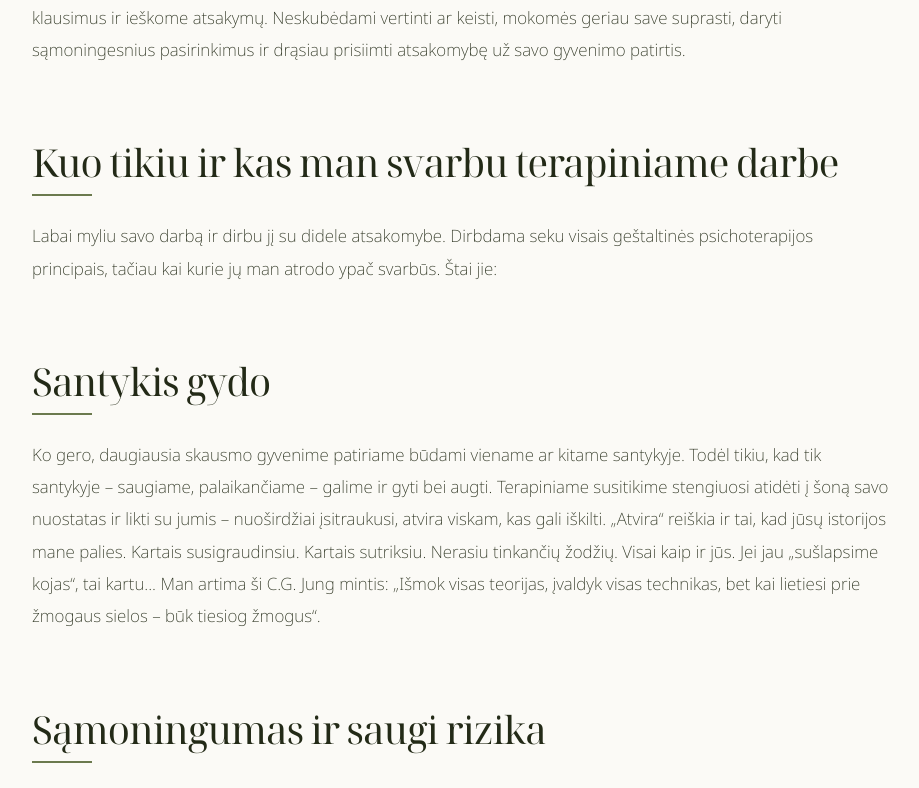
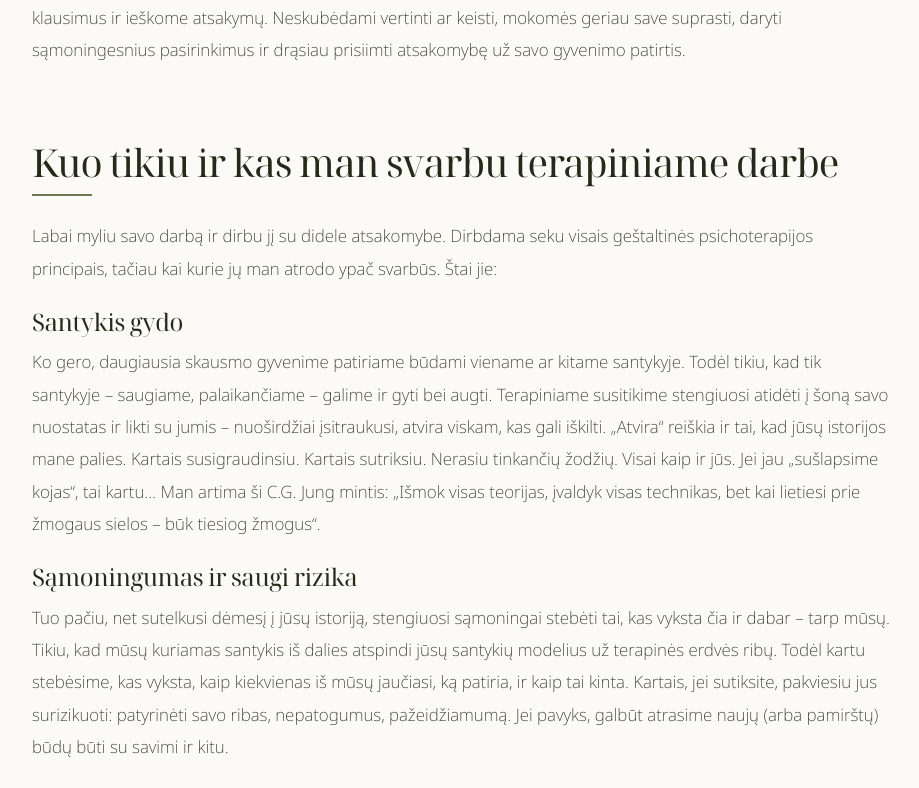
Before and after one commit to Remigijus66/savin, a React (Vite) app: page /kur-kvieciu in a window 1280 px wide. Shown: the part 480-1268 px from the top of the page, without its empty margins (178-1097 px from the left). Built offline with nearby package versions, Linux system fonts and the light colour scheme.

Commit message:
publikavimui suderintas lietuviskas tekstas

```diff
--- a/src/App.tsx
+++ b/src/App.tsx
@@ -87,12 +87,14 @@ useEffect(() => {
       <Route path="/duk" element={<DukPage />} />
       <Route path="/susisiekime" element={<Susisiekime />} />
 
-      {/* English */}
-      <Route path="/en" element={<HomePage />} />
+      {/* English, temporary disabled */}
+      {/* <Route path="/en" element={<HomePage />} />
       <Route path="/en/about-me" element={<KasEsu />} />
       <Route path="/en/what-i-offer" element={<KurKvieciu />} />
       <Route path="/en/faq" element={<DukPage />} />
-      <Route path="/en/contact" element={<Susisiekime />} />
+      <Route path="/en/contact" element={<Susisiekime />} /> */}
+
+
       <Route path="/booking"    element={
           <ProtectedRoute adminOnly>
             <BookingPage />
--- a/src/components/Navbar.tsx
+++ b/src/components/Navbar.tsx
@@ -77,7 +77,9 @@ async function logout() {
             </NavLink>
           ))}
 
-          <Link
+          {/* temporaty disabled */}
+
+          {/* <Link
             to={otherPath}
             className="lang-switch"
             hrefLang={otherLang}
@@ -85,7 +87,7 @@ async function logout() {
             onClick={handleClick}
           >
             {t.ui.languageLabel}
-          </Link>
+          </Link> */}
             {isAdmin && (
     <>
       <Link to="/clients">
--- a/src/content/en.ts
+++ b/src/content/en.ts
@@ -175,7 +175,7 @@ const kasEsu = {
   gyvenimas: {
     title: "What I do in life besides therapy",
     paragraphs: [
-      "I am a mother of two daughters. I volunteer. I like watching people and birds. I grow flowers, medicinal herbs and weeds. I love dogs, though I have kept more cats. I adore horses (I have owned them and will again). I make soap. I am learning French. In summer I climb mountains. I experiment in the vegetable garden (so far without success). One day I want to learn to knit and to cook.",
+      "I am a mother of two daughters. I volunteer. I like watching people and birds. I grow flowers, medicinal herbs and weeds. I love dogs, though I have kept more cats. I adore horses. I make soap. I am learning French. In summer I climb mountains. I experiment in the vegetable garden (so far without success). One day I want to learn to knit and to cook.",
       "In short – I simply love nature, life and people.",
     ],
   },
@@ -342,7 +342,7 @@ const duk = {
 
 const susisiekime = {
   title: "Get in touch",
-  teaser: "Have a question, or would you like to arrange a first meeting? Write or call.",
+  teaser: "Have a question, or would you like to arrange a first meeting?",
   teaserLink: "Contact",
 };
 
--- a/src/content/lt.ts
+++ b/src/content/lt.ts
@@ -174,7 +174,7 @@ const kasEsu = {
   gyvenimas: {
     title: "Kuo, be terapijos, užsiimu gyvenime",
     paragraphs: [
-      "Esu 2 dukrų mama. Savanoriauju. Mėgstu stebėti žmones ir paukščius. Auginu gėles, vaistažoles ir piktžoles. Myliu šunis, nors kačių esu auginusi daugiau. Dievinu žirgus (esu buvusi ir būsima jų savininkė). Gaminu muilą. Mokausi prancūzų kalbos. Vasarą lipu į kalnus. Eksperimentuoju (kol kas nesėkmingai) darže. Kada nors noriu išmokti megzti ir gaminti maistą.",
+      "Esu 2 dukrų mama. Savanoriauju. Mėgstu stebėti žmones ir paukščius. Auginu gėles, vaistažoles ir piktžoles. Myliu šunis, nors kačių esu auginusi daugiau. Dievinu žirgus. Gaminu muilą. Mokausi prancūzų kalbos. Vasarą lipu į kalnus. Eksperimentuoju (kol kas nesėkmingai) darže. Kada nors noriu išmokti megzti ir gaminti maistą.",
       "Jei trumpiau – tiesiog myliu gamtą, gyvenimą ir žmones.",
     ],
   },
@@ -341,7 +341,7 @@ const duk = {
 
 const susisiekime = {
   title: "Susisiekime",
-  teaser: "Turite klausimų ar norite susitarti dėl pirmojo susitikimo? Parašykite arba paskambinkite.",
+  teaser: "Turite klausimų ar norite susitarti dėl pirmojo susitikimo?",
   teaserLink: "Kontaktai",
 };
 
--- a/src/pages/HomePage.tsx
+++ b/src/pages/HomePage.tsx
@@ -51,7 +51,7 @@ export default function HomePage() {
 
           <div className="home-contact">
             {/* <h3>{t.susisiekime.title}</h3> */}
-            {/* <p>{t.susisiekime.teaser}</p> */}
+            <p>{t.susisiekime.teaser}</p>
             <Link to={path.susisiekime} className="cta-button">
               {t.susisiekime.title}
             </Link>
--- a/src/pages/KurKvieciu.tsx
+++ b/src/pages/KurKvieciu.tsx
@@ -27,16 +27,17 @@ export default function KurKvieciu() {
           <h2>{kurKvieciu.principai.title}</h2>
           <div className="page-dash" />
           <p>{kurKvieciu.principai.intro}</p>
+              {kurKvieciu.principai.items.map((item) => (
+
+        <div key={item.title} >
+          <h3>{item.title}</h3>
+          {/* <div className="page-dash" /> */}
+          <p>{item.text}</p>
+          </div>
+            ))}
           </section>
 
-            {kurKvieciu.principai.items.map((item) => (
 
-        <section key={item.title} className="page-section">
-          <h2>{item.title}</h2>
-          <div className="page-dash" />
-          <p>{item.text}</p>
-          </section>
-            ))}
           {/* </div> */}
 
           {/* <CtaSusisiekime /> */}
--- a/src/pages/Page.css
+++ b/src/pages/Page.css
@@ -2,11 +2,9 @@
 
 .page {
   background: var(--bg-section-alt);
-  background-image: linear-gradient(
-    to bottom,
-    var(--bg-section-alt) 85%,
-    var(--bg-section) 100%
-  );
+  background-image: linear-gradient(to bottom,
+      var(--bg-section-alt) 85%,
+      var(--bg-section) 100%);
 
   padding: 140px 24px 96px;
   min-height: 100vh;
@@ -54,7 +52,7 @@
   color: var(--accent-active);
   text-align: center;
 
-  margin:32px 0 0;
+  margin: 32px 0 0;
 }
 
 .page-section {
@@ -73,16 +71,15 @@
 
   margin: 0 0 8px;
 }
-
 .page-section h3 {
-  font-size: clamp(1.2rem, 2vw, 1.5rem);
+font-size: clamp(1.2rem, 2vw, 1.5rem);
   line-height: 1.4;
 
   font-family: "Noto Serif Display", serif;
   color: var(--text-header);
   font-weight: 400;
 
-  margin: 40px 0 8px;
+   margin: 0 0 8px;
 }
 
 .page-dash {
@@ -125,7 +122,7 @@
 
   /* padding: 0 0 16px 24px; */
   /* padding: 0 0 16px 0px; */
-    margin: 0 0 20px;
+  margin: 0 0 20px;
   position: relative;
 }
 
@@ -265,6 +262,7 @@
   .page-lead {
     margin-bottom: 44px;
   }
+
   .page-trail {
     margin-top: 2dvh;
   }
```
